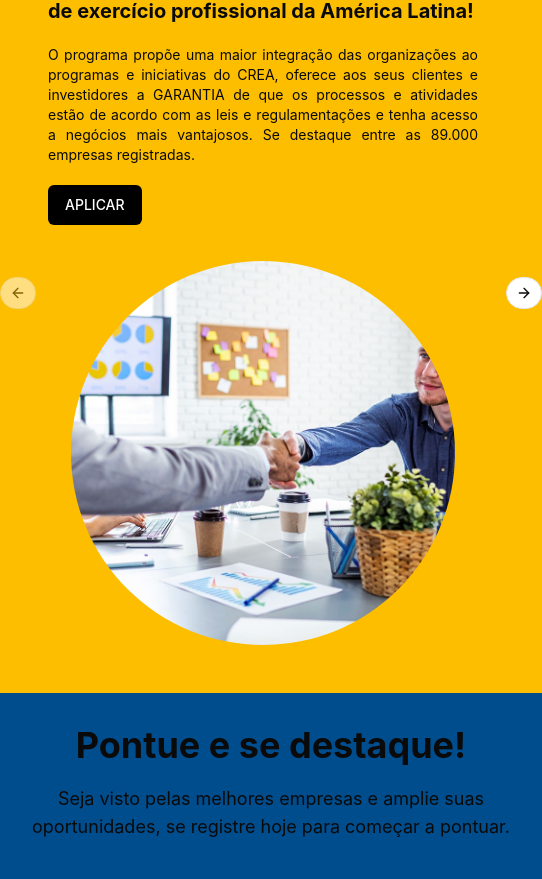
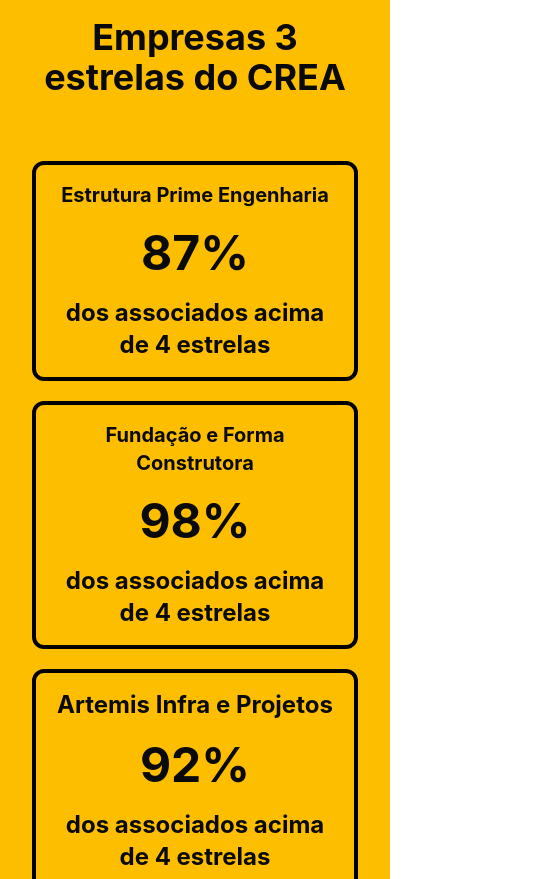
Before and after one commit to gui23dib/CREA-SP-IDEATHON, a React (Vite) app: page / in a window 390 px wide. Shown: the part 2539-3418 px from the top of the page, 542 px wide, since content can reach past the window. Built offline with nearby package versions, Linux system fonts and the light colour scheme.

Commit message:
feat: adiciona responsividade

```diff
--- a/src/App.tsx
+++ b/src/App.tsx
@@ -41,7 +41,7 @@
           O CREA não é apenas um conselho, é uma comunidade!
         </h2>
       </div>
-      <div className="flex flex-col w-full bg-crea-blue">
+      <div className="flex flex-col w-screen bg-crea-blue">
         <div className="flex flex-col py-5 w-full gap-5">
           <div className="flex flex-col gap-5 w-full items-center justify-center px-4 sm:px-14">
             <h2 className="text-center text-4xl sm:text-6xl font-bold">Qual seu perfil?</h2>
@@ -109,8 +109,55 @@
               *Dados fictícios
             </p>
 
-            <div className="mx-4 sm:mx-10">
-              <Carousel className="w-full">
+            <div className="flex flex-col w-full items-center justify-center">
+              <h2 className="text-center text-4xl sm:text-5xl font-bold mb-16">
+                Empresas 3 estrelas do CREA
+              </h2>
+              <div className="flex flex-col sm:flex-row w-full items-center justify-center gap-5">
+                <div className="flex flex-col w-full items-center justify-center border-solid border-4 border-black rounded-xl p-4 sm:p-6">
+                  <h2 className="text-center text-xl sm:text-2xl font-bold">
+                  Estrutura Prime Engenharia
+                  </h2>
+                  <div className="flex flex-col w-full items-center justify-center ">
+                    <h2 className="text-center text-5xl sm:text-6xl font-bold my-5">
+                      87%
+                    </h2>
+                    <h2 className="text-center text-2xl sm:text-3xl font-bold">
+                      dos associados acima de 4 estrelas
+                    </h2>
+                  </div>
+                </div>
+                <div className="flex flex-col w-full items-center justify-center border-solid border-4 border-black rounded-xl p-4 sm:p-6">
+                <h2 className="text-center text-xl sm:text-2xl font-bold">
+                Fundação e Forma Construtora
+                  </h2>
+                  <div className="flex flex-col w-full items-center justify-center ">
+                    <h2 className="text-center text-5xl sm:text-6xl font-bold my-5">
+                      98%
+                    </h2>
+                    <h2 className="text-center text-2xl sm:text-3xl font-bold">
+                      dos associados acima de 4 estrelas
+                    </h2>
+                  </div>
+                </div>
+                <div className="flex flex-col w-full items-center justify-center border-solid border-4 border-black rounded-xl p-4 sm:p-6">
+                  <h2 className="text-center text-2xl sm:text-3xl font-bold">
+                    Artemis Infra e Projetos
+                  </h2>
+                  <div className="flex flex-col w-full items-center justify-center ">
+                    <h2 className="text-center text-5xl sm:text-6xl font-bold my-5">
+                      92%
+                    </h2>
+                    <h2 className="text-center text-2xl sm:text-3xl font-bold">
+                      dos associados acima de 4 estrelas
+                    </h2>
+                  </div>
+                </div>
+              </div>
+            </div>
+
+            <div className="mx-4 w-full sm:mx-10">
+              <Carousel className="">
                 <CarouselContent>
                   <CarouselItem className="flex flex-col gap-5 w-full items-center justify-center text-left p-4 sm:p-6">
                     <div className="flex flex-col sm:flex-row gap-5 w-full items-center justify-center text-left">
@@ -168,8 +215,8 @@
                     </div>
                   </CarouselItem>
                 </CarouselContent>
-                <CarouselPrevious />
-                <CarouselNext />
+                <CarouselPrevious className="hidden sm:block" />
+                <CarouselNext className="hidden sm:block" />
               </Carousel>
             </div>
           </div>
```
